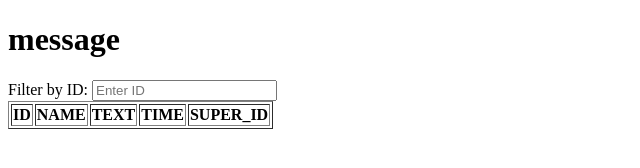
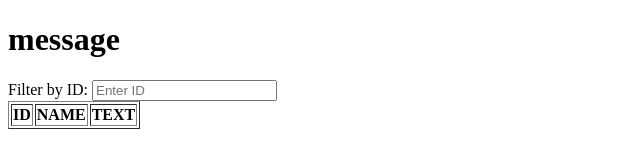
Before and after one commit to mlr2905/SkyRocket, a website: page static/get.html in a window 1280 px wide. Shown: the whole page, without its empty margins (0-640 px from the left). Drawn offline with nearby package versions, Linux system fonts and the light colour scheme; no server answers.

Commit message:
Update get.html

```diff
--- a/static/get.html
+++ b/static/get.html
@@ -19,8 +19,7 @@
             <th>ID</th>
             <th>NAME</th>
             <th>TEXT</th>
-            <th>TIME</th>
-            <th>SUPER_ID</th>
+
         </tr>
     </thead>
     <tbody id="messageTableBody"></tbody>
```
